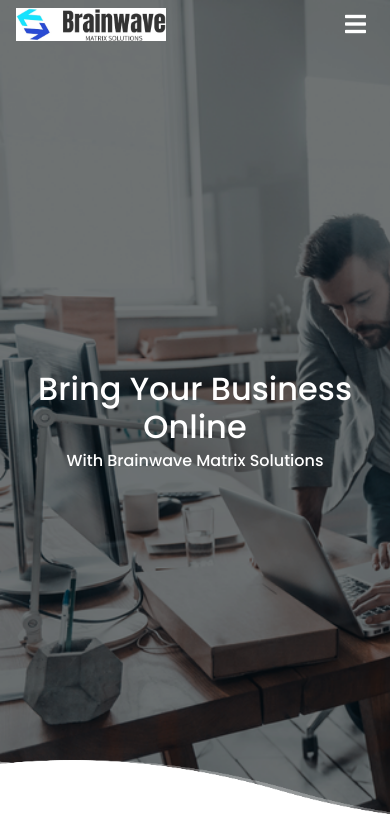
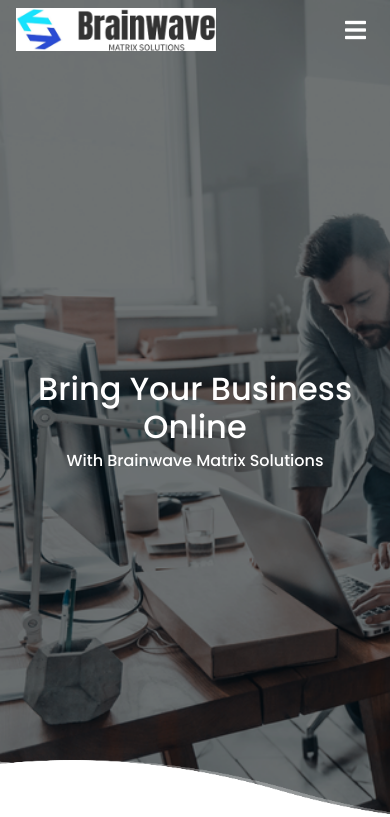
Before and after one commit to brainwavematrixsolutions/.com, a plain HTML site: page index.html in a window 390 px wide. Shown: the top 817 px of the page. Drawn offline with nearby package versions, Linux system fonts and the light colour scheme.

Commit message:
Update style.css

```diff
--- a/css/style.css
+++ b/css/style.css
@@ -11,7 +11,7 @@
 }
 /* Default logo size */
 .responsive-logo {
-    width: 120%; /* Make the logo take up the full width of its container */
+    width: 200%; /* Make the logo take up the full width of its container */
     max-width: 250px; /* Limit the maximum width */
     height: auto; /* Maintain aspect ratio */
 }
@@ -19,13 +19,14 @@
 /* Responsive adjustments */
 @media (max-width: 768px) {
     .responsive-logo {
-        max-width: 150px; /* Adjust max width for tablets */
+        max-width: 200px; /* Adjust max width for tablets */
     }
 }
 
 @media (max-width: 480px) {
     .responsive-logo {
-        max-width: 150px; /* Adjust max width for mobile phones */
+        min-width: 150px
+        max-width: 200px; /* Adjust max width for mobile phones */
     }
 }
 
```
